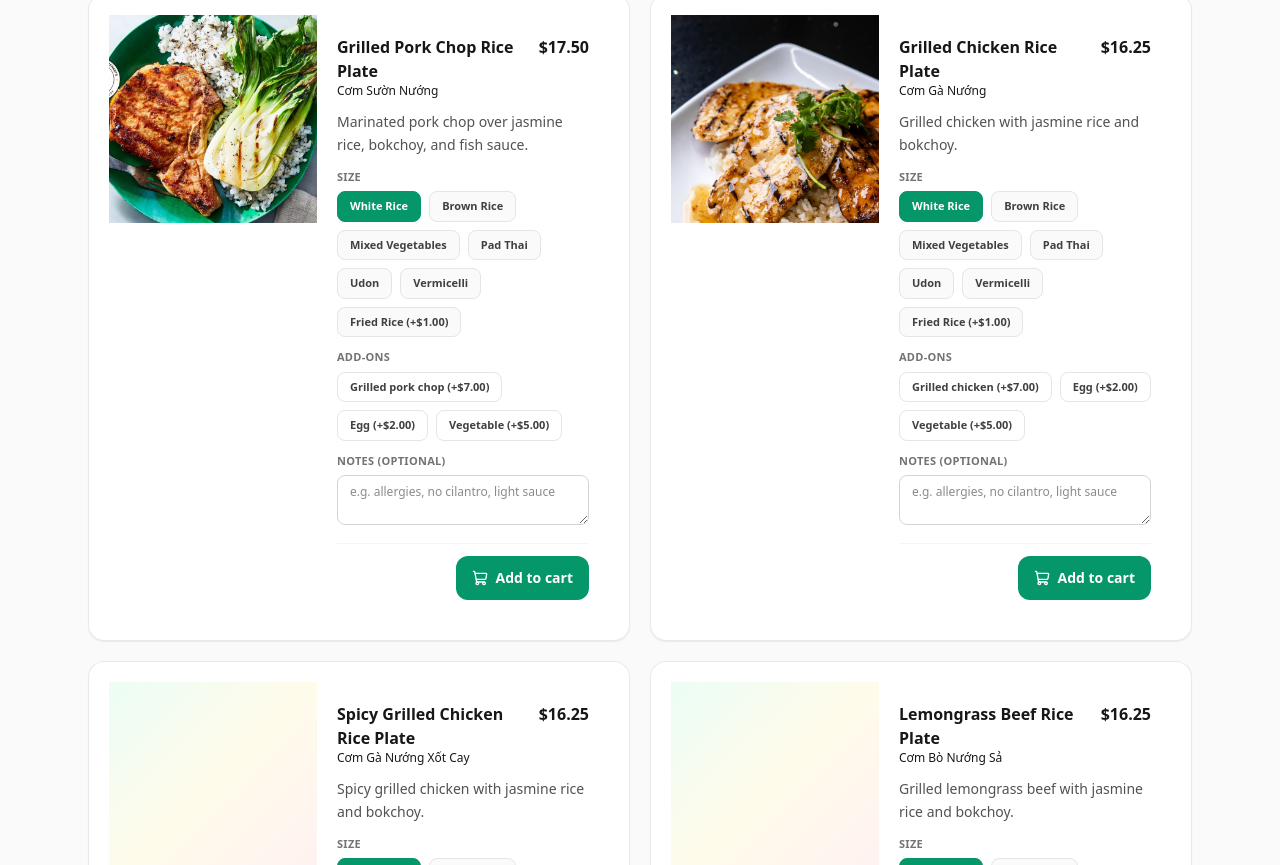
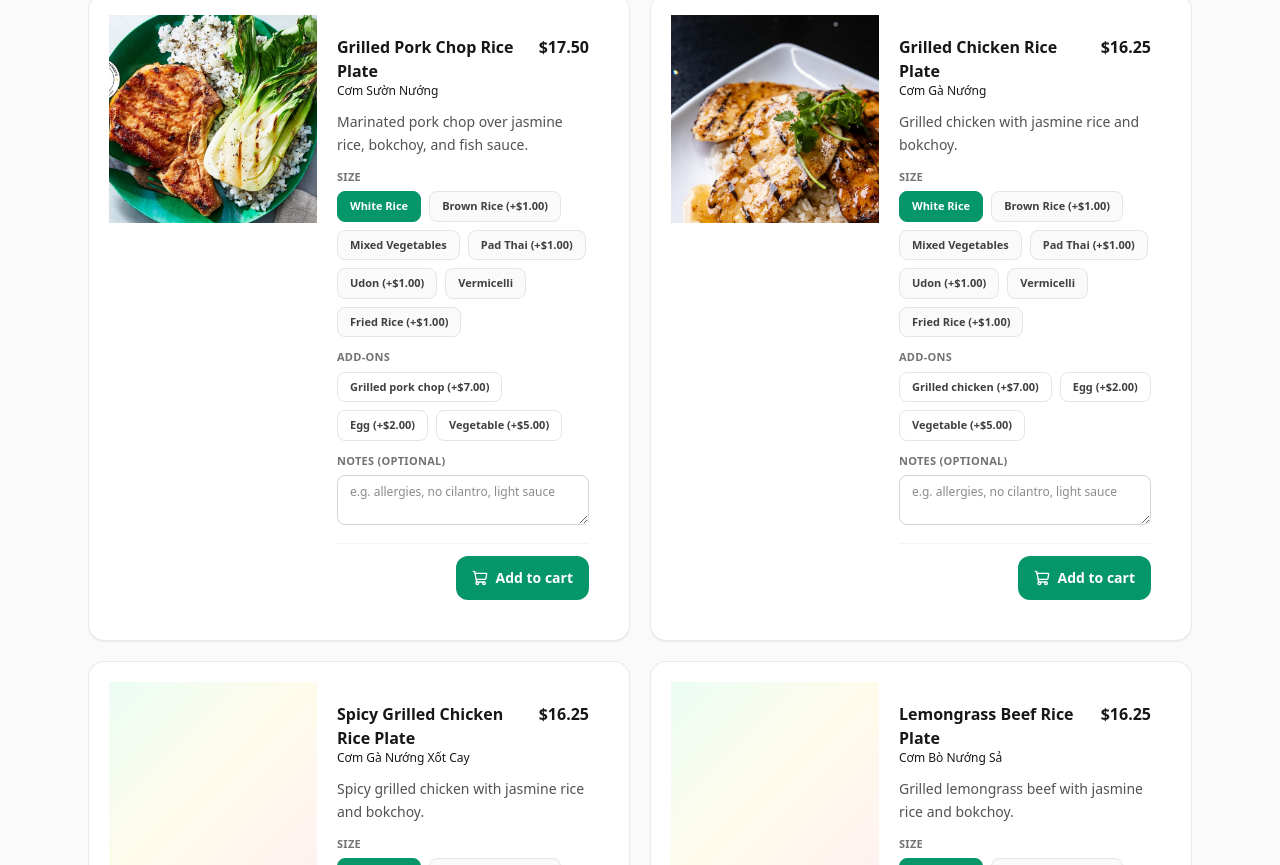
Before and after one commit to tvtrvn/gingercuisine-app, a Next.js app: page /menu in a window 1280 px wide. Shown: the part 6815-7680 px from the top of the page. Built offline with nearby package versions, Linux system fonts and the light colour scheme; no server answers.

Commit message:
Menu: bump salmon plates to $21.95, hot tea to $2.50, +$1 for brown rice/pad thai/udon bases

```diff
--- a/data/menu.ts
+++ b/data/menu.ts
@@ -212,10 +212,10 @@ const NON_MEAT_EGG_VEG_ONLY: AddonOption[] = [
  */
 export const RICE_PLATE_BASE_OPTIONS: SizeOption[] = [
   { id: "base-white-rice", label: "White Rice", priceDelta: 0 },
-  { id: "base-brown-rice", label: "Brown Rice", priceDelta: 0 },
+  { id: "base-brown-rice", label: "Brown Rice", priceDelta: 1.0 },
   { id: "base-mixed-vegetables", label: "Mixed Vegetables", priceDelta: 0 },
-  { id: "base-pad-thai", label: "Pad Thai", priceDelta: 0 },
-  { id: "base-udon", label: "Udon", priceDelta: 0 },
+  { id: "base-pad-thai", label: "Pad Thai", priceDelta: 1.0 },
+  { id: "base-udon", label: "Udon", priceDelta: 1.0 },
   { id: "base-vermicelli", label: "Vermicelli", priceDelta: 0 },
   { id: "base-fried-rice", label: "Fried Rice", priceDelta: 1.0 },
 ];
@@ -941,7 +941,7 @@ export const menuItems: MenuItem[] = ([
     vietnameseName: "Cá Salmon & Gỏi Xoài",
     description:
       "Pan fried salmon & mango salad with jasmine rice, bokchoy, and fish sauce.",
-    price: 20.95,
+    price: 21.95,
     tags: [],
   },
   {
@@ -951,7 +951,7 @@ export const menuItems: MenuItem[] = ([
     vietnameseName: "Cá Salmon Teriyaki & Rau Cải",
     description:
       "Teriyaki salmon & mixed vegetable with jasmine rice and bokchoy.",
-    price: 20.95,
+    price: 21.95,
     tags: [],
   },
   {
@@ -1354,7 +1354,7 @@ export const menuItems: MenuItem[] = ([
     name: "Hot Tea",
     description:
       "House-brewed hot tea. Choose black tea or jasmine green tea.",
-    price: 1.95,
+    price: 2.50,
     tags: ["vegetarian", "vegan"],
     availableFlavors: HOT_TEA_FLAVORS,
   },
```
